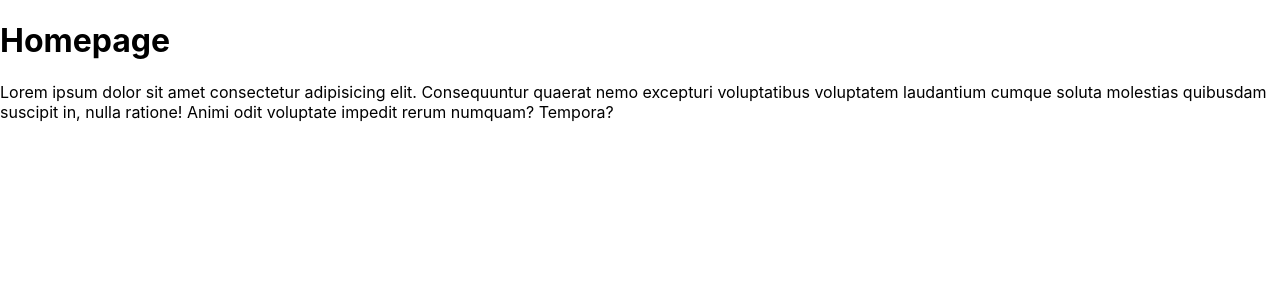
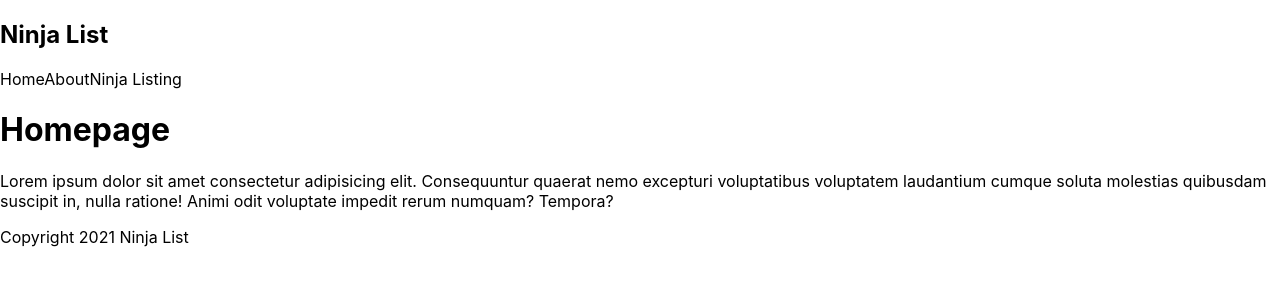
Before and after one commit to raphabarreto/ninja-list, a Next.js app: page / in a window 1280 px wide. Shown: the top 300 px of the page. Built offline with nearby package versions, Linux system fonts and the light colour scheme.

Commit message:
Adding Other Components

```diff
--- /dev/null
+++ b/comps/Footer.js
@@ -0,0 +1,9 @@
+const Footer = () => {
+  return (
+    <div>
+      <p>Copyright 2021 Ninja List</p>
+    </div>
+  );
+};
+
+export default Footer;
--- /dev/null
+++ b/comps/Navbar.js
@@ -0,0 +1,15 @@
+const Navbar = () => {
+  return (
+    <nav>
+      <div className="logo">
+        <h1>Ninja List</h1>
+      </div>
+
+      <a>Home</a>
+      <a>About</a>
+      <a>Ninja Listing</a>
+    </nav>
+  );
+};
+
+export default Navbar;
--- a/pages/index.js
+++ b/pages/index.js
@@ -1,9 +1,12 @@
 import Head from 'next/head';
+import Footer from '../comps/Footer';
+import Navbar from '../comps/Navbar';
 import styles from '../styles/Home.module.css';
 
 export default function Home() {
   return (
     <div>
+      <Navbar />
       <h1>Homepage</h1>
       <p>
         Lorem ipsum dolor sit amet consectetur adipisicing elit. Consequuntur
@@ -11,6 +14,7 @@ export default function Home() {
         molestias quibusdam suscipit in, nulla ratione! Animi odit voluptate
         impedit rerum numquam? Tempora?
       </p>
+      <Footer />
     </div>
   );
 }
```
